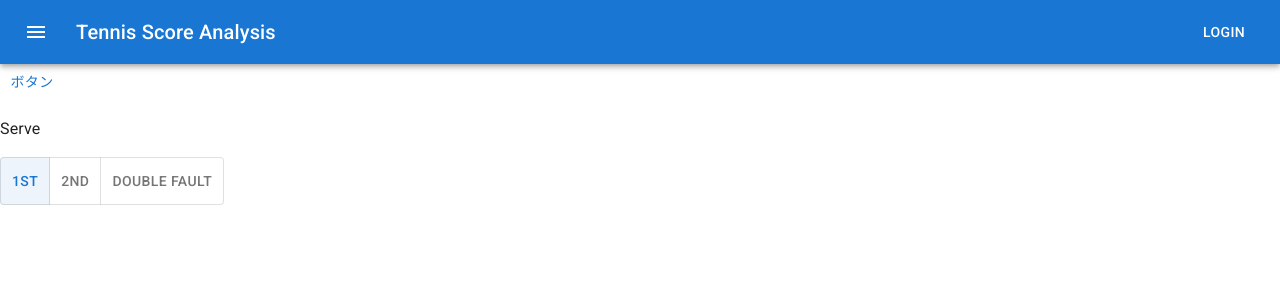
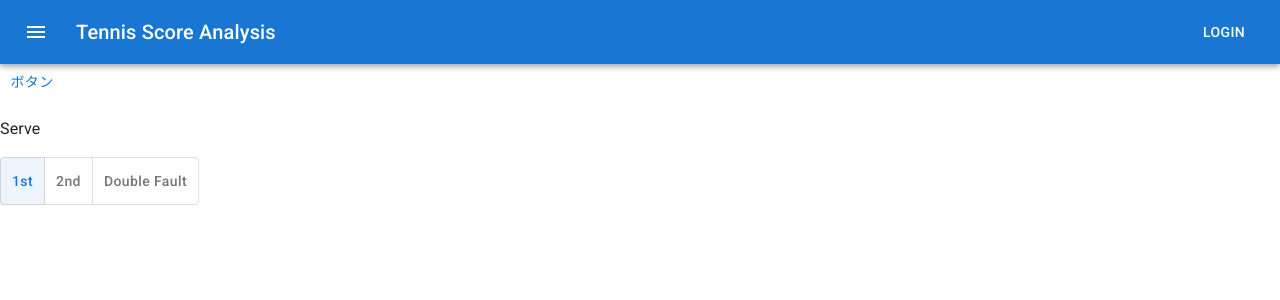
Before and after one commit to yamaguchi17/tennis-score-analysis, a React (Create React App) app: page / in a window 1280 px wide. Both pictures are taken after a click on the button "ボタン". Shown: the top 300 px of the page. Built offline with nearby package versions, Linux system fonts and the light colour scheme.

Commit message:
ボタン表示文字が大文字になるのを修正

```diff
--- a/src/components/App.tsx
+++ b/src/components/App.tsx
@@ -12,7 +12,6 @@ export const App: FC = () => {
 
 
   const [ displayType, setDisplayType ] = useContext(DisplayTypeContext);
-  console.log("App_displayType:"+displayType);
 
   const handleClick = () => {
     setDisplayType( (prev:number) => prev == DISPLAY_TYPES.MAIN ? prev = DISPLAY_TYPES.RECORD : prev = DISPLAY_TYPES.MAIN);
--- a/src/components/Main.tsx
+++ b/src/components/Main.tsx
@@ -13,12 +13,7 @@ export const Main = () => {
     const [ displayType, setDisplayType ] = useContext(DisplayTypeContext);
 
     const newGameClick = () => {
-      //setDisplayType( (prev:number) => prev == 0 ? prev = 1 : prev = 0);
       setDisplayType(DISPLAY_TYPES.RECORD);
-
-      //setDisplayType(DISPLAY_TYPES.RECORD);
-      console.log("displayType:"+displayType);
-      console.log("DISPLAY_TYPES.RECORD:"+DISPLAY_TYPES.RECORD);
     };
 
     return (
--- a/src/components/Record.tsx
+++ b/src/components/Record.tsx
@@ -24,10 +24,16 @@ export const Record = () => {
                 exclusive
                 onChange={handleChange}
             >
-                <ToggleButton value="1st">1st</ToggleButton>
-                <ToggleButton value="2nd">2nd</ToggleButton>
-                <ToggleButton value="Double Fault">Double Fault</ToggleButton>
+                <CustomToggleButton value="1st">1st</CustomToggleButton>
+                <CustomToggleButton value="2nd">2nd</CustomToggleButton>
+                <CustomToggleButton value="Double Fault">Double Fault</CustomToggleButton>
             </ToggleButtonGroup>
         </>
     );
 }
+
+//トグルボタンのCSSカスタマイズ
+const CustomToggleButton = styled(ToggleButton)({
+    //勝手に大文字になる設定を取り除く
+    textTransform: 'none'
+});
```
